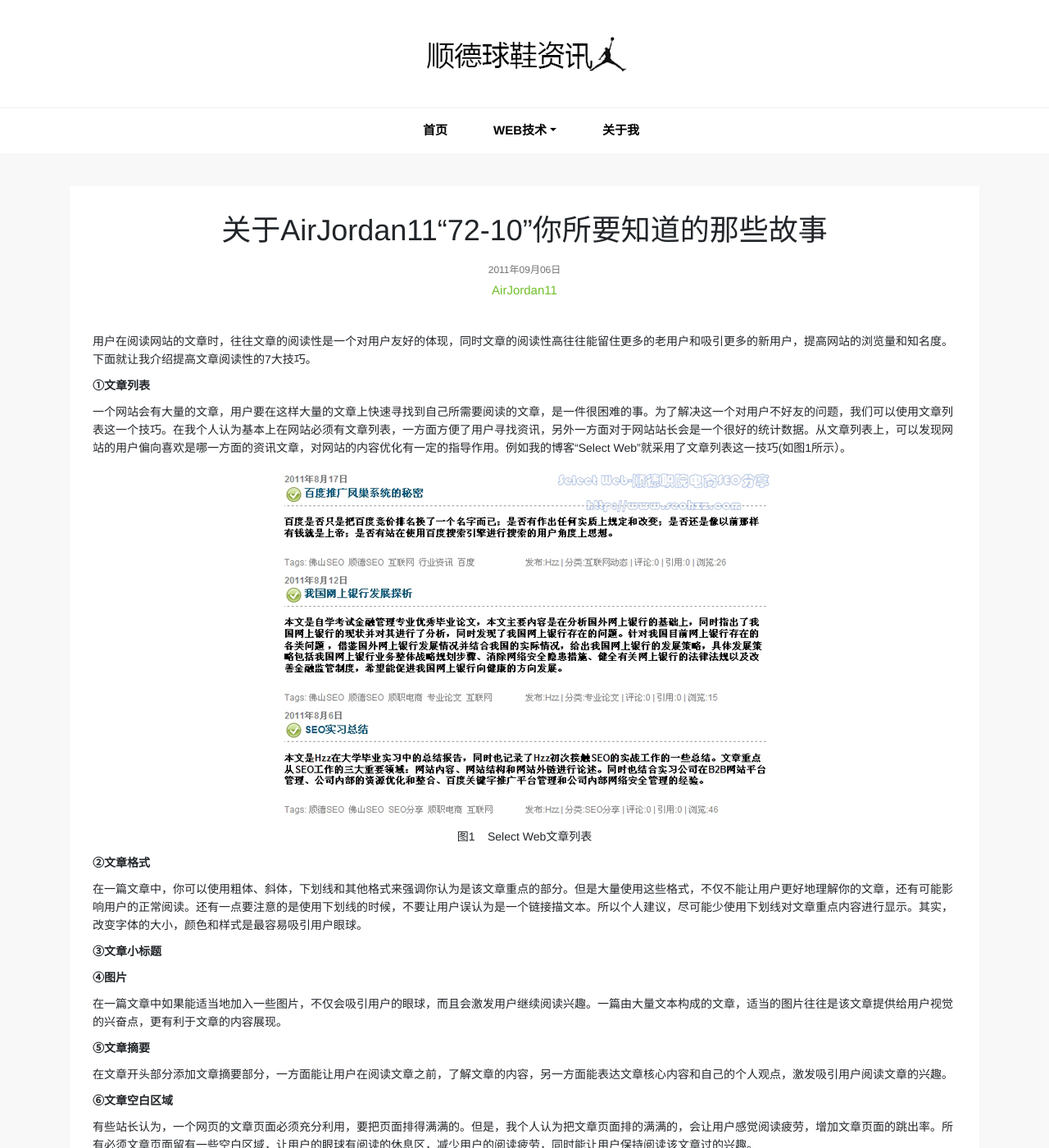
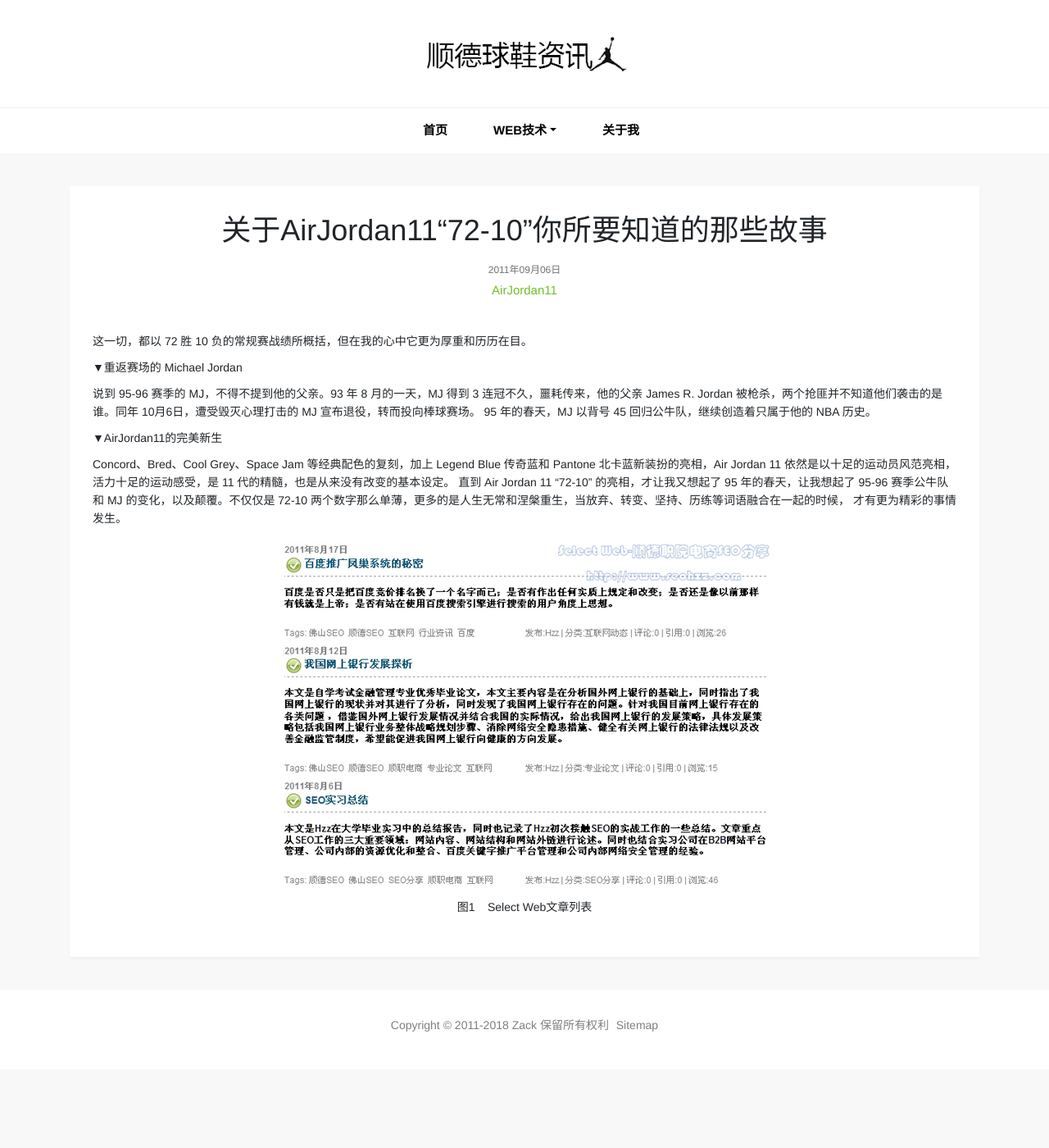
Before and after one commit to darkleef/darkleef.github.io, a Jekyll site: the page built from ueo/_posts/2011-09-06-web-read-skill.html, in a window 1280 px wide and 1400 px high. Shown: the whole window at 82% size. Built offline with Jekyll 4.4.1, drawn with Linux system fonts in a browser that asks for light colours; some of the changed text lies outside the part shown.

Commit message:
Update 2011-09-06-web-read-skill.html

```diff
--- a/ueo/_posts/2011-09-06-web-read-skill.html
+++ b/ueo/_posts/2011-09-06-web-read-skill.html
@@ -5,23 +5,15 @@
 image: web-read-skill
 title: 关于AirJordan11“72-10”你所要知道的那些故事
 keywords: AirJordan11
-description: 文章的阅读性是一个对用户友好的体现，熟练运用提高文章阅读性的7大技巧可以留住更多的老用户和吸引更多的新用户，同时也能提高网站浏览量和知名度。
+description: Air Jordan 11 “72-10” 不仅仅是 11 代鞋型的全新打扮，它让我想起的，是 1995-1996 年浴火重生的 Michael Jordan 和芝加哥公牛队。
 ---
-<p>用户在阅读网站的文章时，往往文章的阅读性是一个对用户友好的体现，同时文章的阅读性高往往能留住更多的老用户和吸引更多的新用户，提高网站的浏览量和知名度。下面就让我介绍提高文章阅读性的7大技巧。</p>
-<p><b>①文章列表</b></p>
-<p>一个网站会有大量的文章，用户要在这样大量的文章上快速寻找到自己所需要阅读的文章，是一件很困难的事。为了解决这一个对用户不好友的问题，我们可以使用文章列表这一个技巧。在我个人认为基本上在网站必须有文章列表，一方面方便了用户寻找资讯，另外一方面对于网站站长会是一个很好的统计数据。从文章列表上，可以发现网站的用户偏向喜欢是哪一方面的资讯文章，对网站的内容优化有一定的指导作用。例如我的博客&ldquo;Select Web&rdquo;就采用了文章列表这一技巧(如图1所示）。</p>
-<p align="center"><img class="img-fluid" alt="Select Web文章列表" src="{{ site.url }}/images/ueo/web-read-skill-1.jpg"></p>
+<p>这一切，都以 72 胜 10 负的常规赛战绩所概括，但在我的心中它更为厚重和历历在目。</p>
+<P>▼重返赛场的 Michael Jordan</p>
+<p>说到 95-96 赛季的 MJ，不得不提到他的父亲。93 年 8 月的一天，MJ 得到 3 连冠不久，噩耗传来，他的父亲 James R. Jordan 被枪杀，两个抢匪并不知道他们袭击的是谁。同年 10月6日，遭受毁灭心理打击的 MJ 宣布退役，转而投向棒球赛场。
+95 年的春天，MJ 以背号 45 回归公牛队，继续创造着只属于他的 NBA 历史。</p>
+<p>▼AirJordan11的完美新生</p>
+<p>Concord、Bred、Cool Grey、Space Jam 等经典配色的复刻，加上 Legend Blue 传奇蓝和 Pantone 北卡蓝新装扮的亮相，Air Jordan 11 依然是以十足的运动员风范亮相，活力十足的运动感受，是 11 代的精髓，也是从来没有改变的基本设定。
+直到 Air Jordan 11 “72-10” 的亮相，才让我又想起了 95 年的春天，让我想起了 95-96 赛季公牛队和 MJ 的变化，以及颠覆。不仅仅是 72-10 两个数字那么单薄，更多的是人生无常和涅槃重生，当放弃、转变、坚持、历练等词语融合在一起的时候，
+才有更为精彩的事情发生。</p>
+<p align="center"><img class="img-fluid" alt="72-10" src="{{ site.url }}/images/ueo/web-read-skill-1.jpg"></p>
 <p align="center">图1&nbsp;&nbsp;&nbsp; Select Web文章列表</p>
-<p><b>②文章格式</b></p>
-<p>在一篇文章中，你可以使用粗体、斜体，下划线和其他格式来强调你认为是该文章重点的部分。但是大量使用这些格式，不仅不能让用户更好地理解你的文章，还有可能影响用户的正常阅读。还有一点要注意的是使用下划线的时候，不要让用户误认为是一个链接描文本。所以个人建议，尽可能少使用下划线对文章重点内容进行显示。其实，改变字体的大小，颜色和样式是最容易吸引用户眼球。</p>
-<p><b>③文章小标题</b></p>
-<p></p>
-<p><b>④图片</b></p>
-<p>在一篇文章中如果能适当地加入一些图片，不仅会吸引用户的眼球，而且会激发用户继续阅读兴趣。一篇由大量文本构成的文章，适当的图片往往是该文章提供给用户视觉的兴奋点，更有利于文章的内容展现。</p>
-<p><b>⑤文章摘要</b></p>
-<p>在文章开头部分添加文章摘要部分，一方面能让用户在阅读文章之前，了解文章的内容，另一方面能表达文章核心内容和自己的个人观点，激发吸引用户阅读文章的兴趣。</p>
-<p><b>⑥文章空白区域</b></p>
-<p>有些站长认为，一个网页的文章页面必须充分利用，要把页面排得满满的。但是，我个人认为把文章页面排的满满的，会让用户感觉阅读疲劳，增加文章页面的跳出率。所有必须文章页面留有一些空白区域，让用户的眼球有阅读的休息区，减少用户的阅读疲劳，同时能让用户保持阅读该文章过的兴趣。</p>
-<p><b>⑦展示个人观点</b></p>
-<p>往往一篇文章最吸引用户的是作者的独特观点和评论，尽量把自己的个人观点放在文章摘要或者文章的开头部分，不要在你的观点放在文章的最后。</p>
-<p>如果能根据实际情况，综合灵活使用上面所介绍的7大技巧，不仅能提高文章的阅读性，同时也能增加对用户的友好度，更有利于网站的SEO和<a target="_blank" href="{{ site.url }}">用户体验优化</a>。</p>
```
